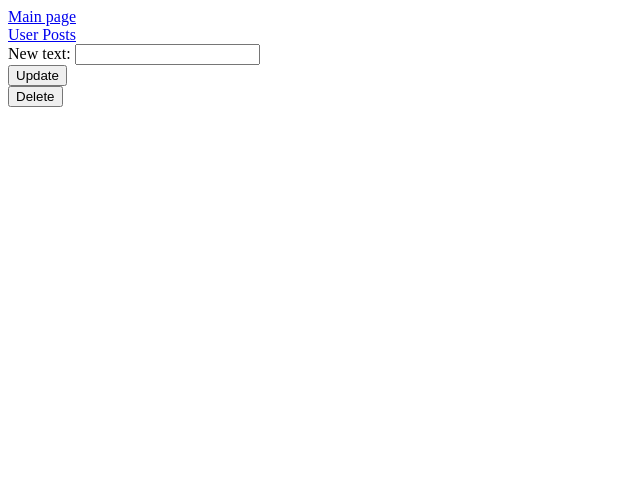
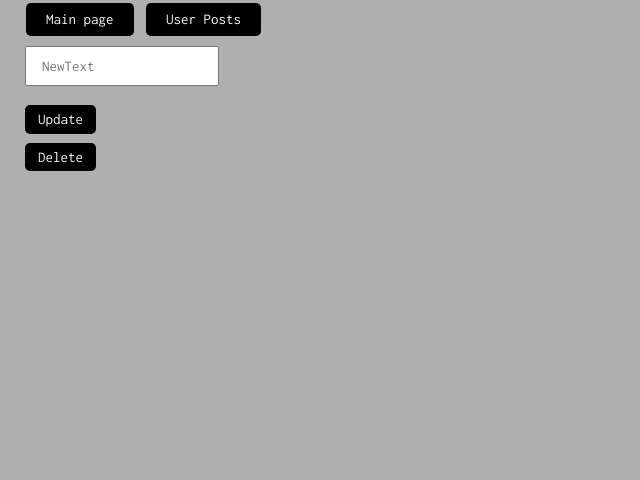
Before and after one commit to d-Lah/Hello-, a Flask app: page /update-comment/update/1 in a window 1280 px wide. Shown: the top 480 px of the page, without its empty margins (0-640 px from the left). Run offline with Flask 3, Linux system fonts and the light colour scheme.

```diff
--- a/first_app/api/post.py
+++ b/first_app/api/post.py
@@ -116,7 +116,7 @@ def post_comments_api(post_id):
     post = Post.query.filter(Post.deleted== False,
                              Post.id == post_id).first()
     if not post:
-        return{"wrong_post_id":"Wrong post id"},400
+        return{"error":"Wrong post id"},404
 
     post_comments = PostSchema().dump(post)
     return {"post":post_comments}, 200
--- a/first_app/templates/update_comment.html
+++ b/first_app/templates/update_comment.html
@@ -5,27 +5,133 @@
     <meta http-equiv="X-UA-Compatible" content="IE=edge">
     <meta name="viewport" content="width=device-width, initial-scale=1.0">
     <script src="https://ajax.googleapis.com/ajax/libs/jquery/3.6.3/jquery.min.js"></script>
+    <link rel="stylesheet" href="https://www.w3schools.com/w3css/4/w3.css">
+    <link rel="stylesheet" href="https://fonts.googleapis.com/css?family=Inconsolata">
     <title>Update comment</title>
+    <style>
+        body, head{
+            font-family: "Inconsolata", sans-serif;
+            background-color: rgb(175, 175, 175);
+        }
+        .comment{
+            margin-left: 25px;
+        }
+        a:visited, a:link{
+            text-decoration: none;
+            padding: 5px 20px;
+            text-align: center;
+            display: inline-block;
+            color: aliceblue;
+            border-radius: 5px;
+            background-color: rgb(0, 0, 0) ;
+            margin-top: 3px;
+            margin-left: 5px;
+        }
+
+        a:active, a:hover{
+            text-decoration: none;
+            color: black;
+            background-color: white;
+        }
+        .updateCommentButton{
+            text-decoration: none;
+            padding: 3px 13px;
+            text-align: center;
+            display: inline-block;
+            color: aliceblue;
+            border-radius: 5px;
+            background-color: rgb(0, 0, 0) ;
+            margin-top: 9px;
+            margin-left: 25px;
+            border: none;
+        }
+        .updateCommentButton:hover{
+            text-decoration: none;
+            color: black;
+            background-color: white;
+        }
+        #newText{
+            padding: 7px 15px;
+            margin-top: 10px;
+            margin-bottom: 10px;
+            margin-left: 25px;
+        }
+        .error{
+            color: red;
+            font-size: 17px;
+            font-weight: 600;
+            margin-left: 25px;
+        }
+        .navigateButton{
+            margin-left: 21px;
+        }
+        #confirmMessange{
+            font-size: 17px;
+            margin-left: 25px;
+            font-weight: 600;
+            letter-spacing: 2px;
+        }
+        .confirmButtons{
+            margin-left: 25px;
+        }
+        #confirmNo{
+            text-decoration: none;
+            padding: 3px 13px;
+            text-align: center;
+            display: inline-block;
+            color: aliceblue;
+            border-radius: 5px;
+            background-color: rgb(0, 0, 0) ;
+            margin-top: 9px;
+            border: none;
+        }
+        #confirmYes{
+            text-decoration: none;
+            padding: 3px 13px;
+            text-align: center;
+            display: inline-block;
+            color: aliceblue;
+            border-radius: 5px;
+            background-color: rgb(0, 0, 0) ;
+            margin-top: 9px;
+            margin-left: 25px;
+            border: none;
+        }
+        #confirmNo:hover{
+            text-decoration: none;
+            color: black;
+            background-color: white;
+        }
+        #confirmYes:hover{
+            text-decoration: none;
+            color: black;
+            background-color: white;
+        }
+    </style>
 </head>
 <body>
-    <div>
-        <a href="/"> Main page </a><br>
+    <div class="navigateButton">
+        <a href="/"> Main page </a>
         <a href="/user-posts">User Posts</a><br>
     </div>
 
-    New text: <input type="text" name="newText" id="newText"><br>
-    <input type="button" value="Update" id="updateComment"><br>
+    <input type="text" name="newText" id="newText" placeholder="NewText"><br>
 
-    <input type="button" id="delete" name="delete" value="Delete"><br>
+    <input class="updateCommentButton" type="button" value="Update" id="updateComment"><br>
+    <input class="updateCommentButton" type="button" id="delete" name="delete" value="Delete"><br>
+
     <p style="visibility: hidden;" id="confirmMessange">You wonna delete comment?</p>
-    <input type="button" style="visibility: hidden;" value="No" id="confirmNo" name="confirmNo">
-    <input type="button" style="visibility: hidden;" value="Yes" id="confirmYes" name="confirmYes"><br>
 
-    <p style="visibility: hidden;" id="status">Update</p>
-    <p style="visibility: hidden;" id="deleted">Deleted</p>
-    <p style="visibility: hidden;" id="notText">Not text</p>
-    <p style="visibility: hidden;" id="wrongCommentId">Wrong comment id</p>
-    <p style="visibility: hidden;" id="notToken">Request data isn't yours</p>
+    <div class="confirmButtons">
+        <input type="button" style="visibility: hidden;" value="No" id="confirmNo" name="confirmNo">
+        <input type="button" style="visibility: hidden;" value="Yes" id="confirmYes" name="confirmYes"><br>
+    </div>
+
+    <p style="visibility: hidden; font-size: 17px; font-weight: 600; color: greenyellow; margin-left: 25px;" id="status">Update</p>
+    <p style="visibility: hidden; font-size: 17px; font-weight: 600; color: greenyellow; margin-left: 25px;" id="deleted">Deleted</p>
+    <p style="visibility: hidden;" class="error" id="notText">Not text</p>
+    <p style="visibility: hidden;" class="error" id="wrongCommentId">Wrong comment id</p>
+    <p style="visibility: hidden;" class="error" id="notToken">Request data isn't yours</p>
 </body>
 <script>
     $("#updateComment").on("click", function(){
--- a/first_app/templates/user_posts.html
+++ b/first_app/templates/user_posts.html
@@ -46,7 +46,7 @@
     </style>
 </head>
 <body>
-    <a href="/" style="margin-left: 300px;">Main page</a><br>
+    <a href="/" style="margin-left: 500px;">Main page</a><br>
     <div id="post">
 
     </div>
```
Also changed, not shown: first_app/templates/post_comments.html (+63 -17 lines), tests/conftest.py (+30 -6 lines), tests/test_comment_api.py (+62 -11 lines), tests/test_post_api.py (+2 -2 lines).
